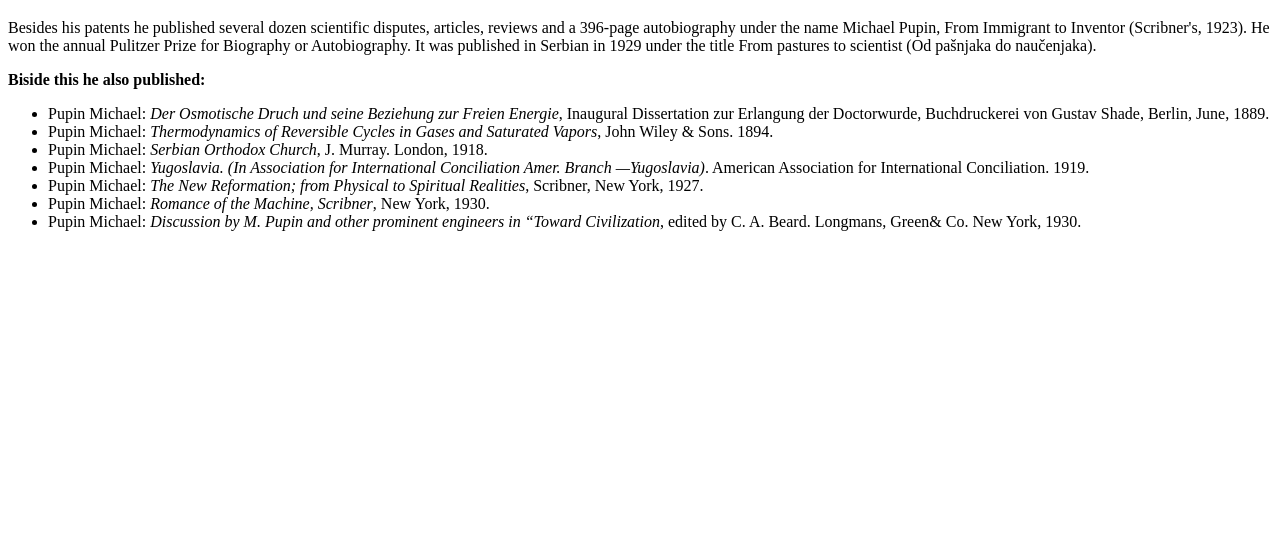
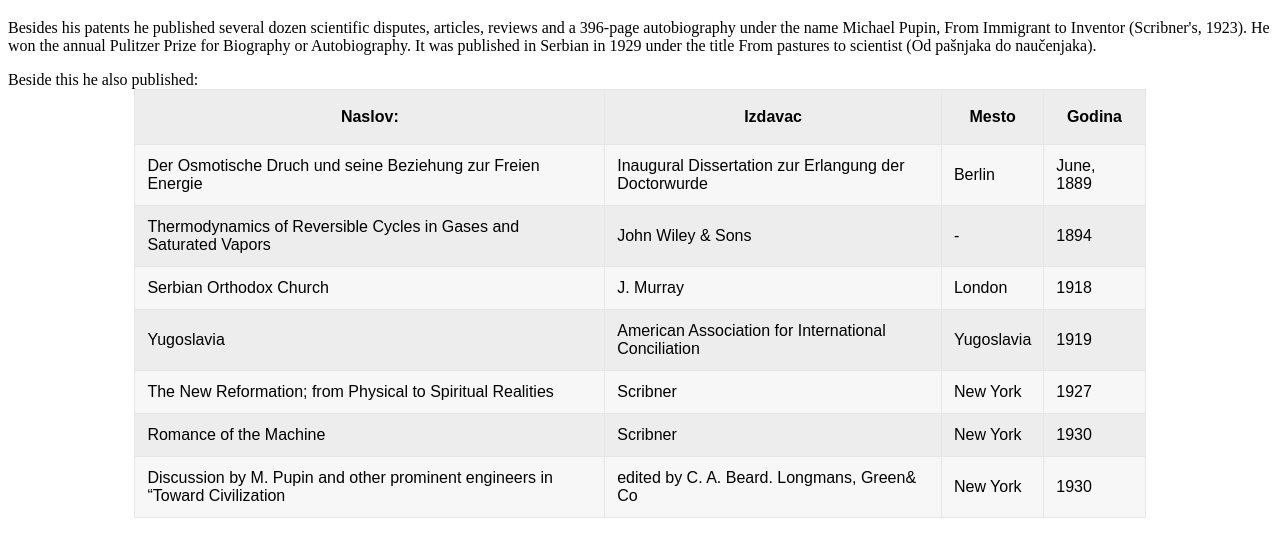
Before and after one commit to Ras028/Zadatak, a plain HTML site: page literarywork.html in a window 1280 px wide. Shown: the part 167-724 px from the top of the page. Drawn offline with Linux system fonts and the light colour scheme.

Commit message:
upotreba css

```diff
--- a/literarywork.html
+++ b/literarywork.html
@@ -3,6 +3,44 @@
 <head>
     <meta charset="UTF-8">
     <title>Literary work</title>
+    <style>
+            table {
+        font-family: arial, sans-serif;
+        border-collapse: collapse;
+        width: 80%;
+        margin: 0 auto;
+      }
+
+      th {
+        padding: 18px;
+      }
+
+      td {
+        padding: 12px;
+      }
+
+      th,
+      td {
+        border: solid 1px #e6e6e6;
+      }
+
+      tr {
+        background-color: #EDEDED;
+      }
+
+      tr.even {
+        background-color: #F7F7F7;
+      }
+
+      #heading {
+        background-color: #02AD8B;
+        color: white;
+      }
+
+
+
+
+    </style>
 </head>
 <body>
     <ul>
@@ -17,15 +55,64 @@
 
 <p>Besides his patents he published several dozen scientific disputes, articles, reviews and a 396-page autobiography under the name Michael Pupin, From Immigrant to Inventor (Scribner's, 1923). He won the annual Pulitzer Prize for Biography or Autobiography. It was published in Serbian in 1929 under the title From pastures to scientist (Od pašnjaka do naučenjaka).</p>
 
-<p><strong>Biside this he also published:</strong></p>
-<ul>
-    <li>Pupin Michael: <i>Der Osmotische Druch und seine Beziehung zur Freien Energie</i>, Inaugural Dissertation zur Erlangung der Doctorwurde, Buchdruckerei von Gustav Shade, Berlin, June, 1889.</li>
-    <li>Pupin Michael: <i>Thermodynamics of Reversible Cycles in Gases and Saturated Vapors</i>, John Wiley & Sons. 1894.</li>
-    <li>Pupin Michael: <i>Serbian Orthodox Church</i>, J. Murray. London, 1918.</li>
-    <li>Pupin Michael: <i>Yugoslavia. (In Association for International Conciliation Amer. Branch —Yugoslavia)</i>. American Association for International Conciliation. 1919.</li>
-    <li>Pupin Michael: <i>The New Reformation; from Physical to Spiritual Realities</i>, Scribner, New York, 1927.</li>
-    <li>Pupin Michael: <i>Romance of the Machine, Scribner</i>, New York, 1930.</li>
-    <li>Pupin Michael: <i>Discussion by M. Pupin and other prominent engineers in “Toward Civilization</i>, edited by C. A. Beard. Longmans, Green& Co. New York, 1930.</li>
-</ul>
+Beside this he also published:
+
+<table>
+    <tr class="heading">
+        <th>Naslov:</th>
+        <th>Izdavac</th>
+        <th>Mesto</th>
+        <th>Godina</th>
+    </tr>
+
+    <tr class="even">
+        <td>Der Osmotische Druch und seine Beziehung zur Freien Energie</td>
+        <td>Inaugural Dissertation zur Erlangung der Doctorwurde</td>
+        <td>Berlin</td>
+        <td>June, 1889</td>
+    </tr>
+
+    <tr>
+        <td>Thermodynamics of Reversible Cycles in Gases and Saturated Vapors</td>
+        <td>John Wiley & Sons</td>
+        <td>-</td>
+        <td>1894</td>
+    </tr>
+
+    <tr class="even">
+        <td>Serbian Orthodox Church</td>
+        <td>J. Murray</td>
+        <td>London</td>
+        <td>1918</td>
+    </tr>
+
+    <tr>
+        <td>Yugoslavia</td>
+        <td>American Association for International Conciliation</td>
+        <td>Yugoslavia</td>
+        <td>1919</td>
+    </tr>
+
+    <tr class="even">
+        <td>The New Reformation; from Physical to Spiritual Realities</td>
+        <td>Scribner</td>
+        <td>New York</td>
+        <td>1927</td>
+    </tr>
+
+    <tr>
+        <td>Romance of the Machine</td>
+        <td>Scribner</td>
+        <td>New York</td>
+        <td>1930</td>
+    </tr>
+
+    <tr class="even">
+        <td>Discussion by M. Pupin and other prominent engineers in “Toward Civilization</td>
+        <td>edited by C. A. Beard. Longmans, Green& Co</td>
+        <td>New York</td>
+        <td>1930</td>
+    </tr>
+</table>
 </body>
 </html>
```
Also changed, not shown: index.html (+59 -7 lines).
